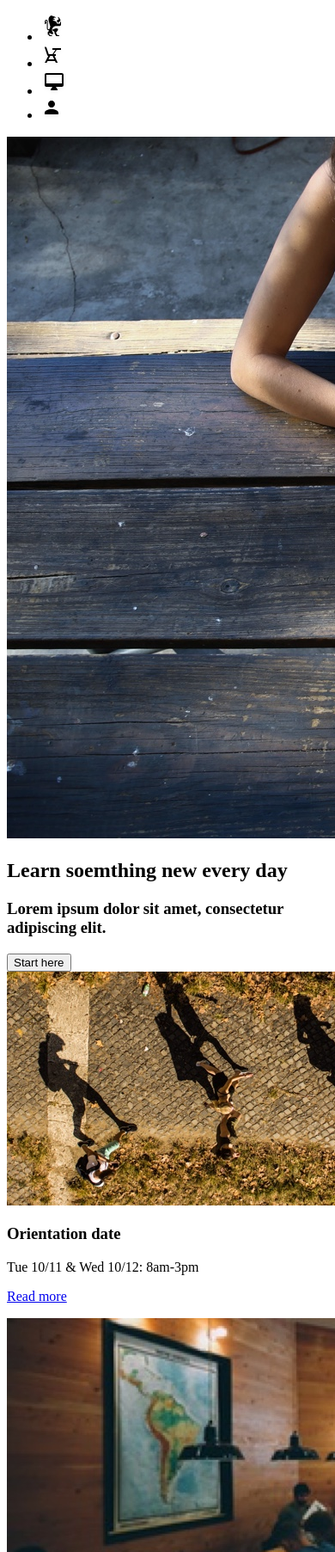
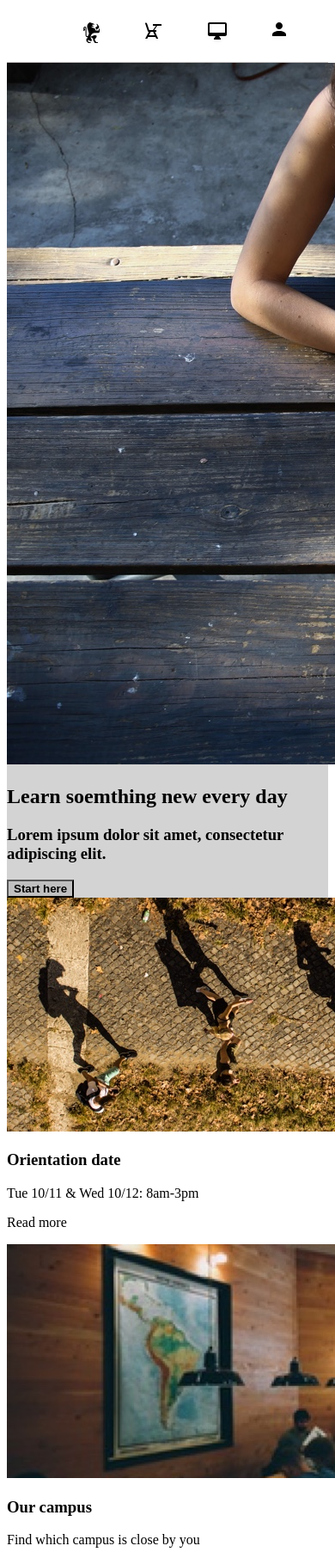
Before and after one commit to Zechos/colmar, a plain HTML site: page index.html in a window 390 px wide. Shown: the top 1805 px of the page at 86% size. Drawn offline with Linux system fonts and the light colour scheme.

Commit message:
Added CSS for nav header

```diff
--- a/index.html
+++ b/index.html
@@ -3,8 +3,9 @@
 <head>
     <meta charset="UTF-8">
     <meta name="viewport" content="width=device-width, initial-scale=1.0">
-    <title>#</title>
     <link href="./resources/css/styles.css" type="text/css" rel="stylesheet">
+    <link rel="icon" href="./resources/images/logo-flavicon.png" type="image/x-icon">
+    <title>COLMARACADEMY</title>
 </head>
 
 <body>
@@ -19,20 +20,23 @@
             </ul>
         </nav>
         <nav class="desktop">
-            <ul>
-                <li><a href="#"><img src="./resources/images/ic-logo.svg"><span>COLMAR</span>ACADEMY</a></li>
+            <div class="logo container">
+                <a href="#"><img src="./resources/images/ic-logo.svg"></a>
+                <h3><span class="bold">COLMAR</span>ACADEMY</h3>
+            </div>
+           <ul>
                 <li><a href="#">On campus</a></li>
-                <li><a href="#">Online or companies</a></li>
+                <li><a href="#">Online for companies</a></li>
                 <li><a href="#">Sign in</a></li>
             </ul>
         </nav>
     </header>
 <!--Banner Section-->
-    <section>
+    <section class="banner">
         <img src="./resources/images/banner.jpg" alt="Top down view of three students reading books or taking writen notes at a wooden picnic table">
         <h1>Learn soemthing new every day</h1>
         <h3>Lorem ipsum dolor sit amet, consectetur adipiscing elit.</h3>
-        <button>Start here</button>
+        <button class="start-here">Start here</button>
     </section>
 <!--Main Content Section-->
     <section class="desktop">
@@ -133,7 +137,7 @@
 
 <footer>
     <h6>© 2016 Colmar Academy. All rights reserved</h6>
-    <ul class="footer mobile">
+    <ul class="footer desktop">
         <li><a href="#">Terms</a></li>
         <li><a href="#">Privacy</a></li>
     </ul>
--- a/resources/css/styles.css
+++ b/resources/css/styles.css
@@ -1,12 +1,139 @@
+/* Universal Styles */
+    html {
+        font-size: 16px;
+        background-color: white;
+    }
 
+    li {
+        list-style: none;
+        display: inline;
+    }
+
+    a {
+        text-decoration: none;
+        color: black;
+    }
+
+    .bold {
+        font-weight: 700;
+    }
+
+    img {
+        overflow: hidden;
+      }
+
+/* Heading */
+    header {
+        height: 4rem;
+        position: sticky;
+        top: 0px;
+        width: 100%;
+        z-index: 100;
+        border-bottom: solid 1px #c6c1c1;
+        background-color: white;
+    }
+
+    nav li {
+        padding: auto 1rem;
+    }
+
+/* Banner */
+
+    .banner {
+        background-color: lightgray;
+        position: relative;
+        /* top: 4rem; To offset for fixed header. */
+    }
+
+    button .start-here {
+        background-color: dimgray;
+        padding: .5rem auto .5rem auto;
+        color: white;
+        border: none;
+
+    }
+/* Main Content */
+/* Start Learning */
+/* Thesis Exhbit */
+/* Footer */
+
+
+/*Desktop View */
 @media only screen and (min-width: 481px) {
     .mobile {
       display: none;
     }
+
+    /* Heading */
+    nav.desktop {
+        display: flex;
+        align-items: center;
+    }
+
+    .logo.container {
+        display: flex;
+        align-items: center;
+    }
+    /* div.logo {
+        display: flexbox;
+        height: 2rem;
+        flex-direction: row;
+    } */
+
+    nav ul {
+        /* justify-content: flex-end; */
+        margin-right: 1.5rem;
+    }
+
+    /* Banner */
+    /* Main Content */
+    /* Start Learning */
+    /* Thesis Exhbit */
+    /* Footer */
 }
 
+/* Mobile View */
 @media only screen and (max-width: 480px) {
     .desktop {
       display: none;
     }
+
+    /* Heading */
+    header nav.mobile {
+        display: flex;
+        justify-content: space-around;
+
+        height: auto;
+        vertical-align: middle;
+        max-height: 2rem;
+    }
+
+    header nav.mobile ul {
+        display: flex;
+        justify-content: space-evenly;
+        align-items: middle;
+        width: 100%;
+        padding: auto auto auto 0!important;
+    }
+
+    header .mobile {
+        display: flex;
+        width: 100%;
+      }
+
+      nav li {
+
+        align-items: center;
+      }
+
+    /* Banner */
+    button.start-here {
+        background-color: silver;
+        font-weight: 700;
+    }
+
+    /* Main Content */
+    /* Start Learning */
+    /* Thesis Exhbit */
+    /* Footer */
 }
```
Also changed, not shown: resources/images/logo-flavicon.png (added).
